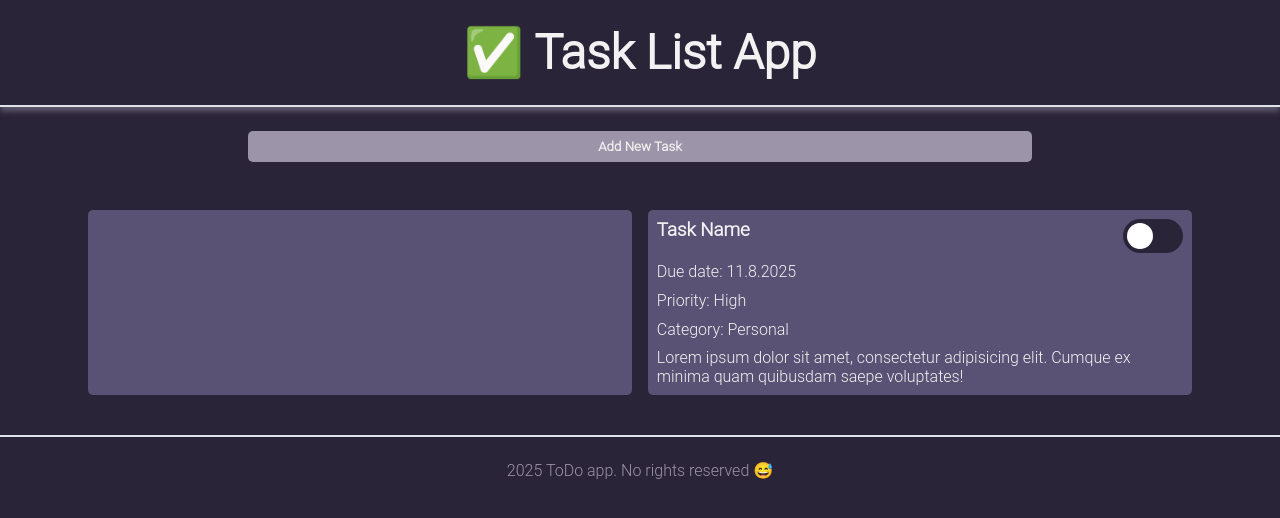
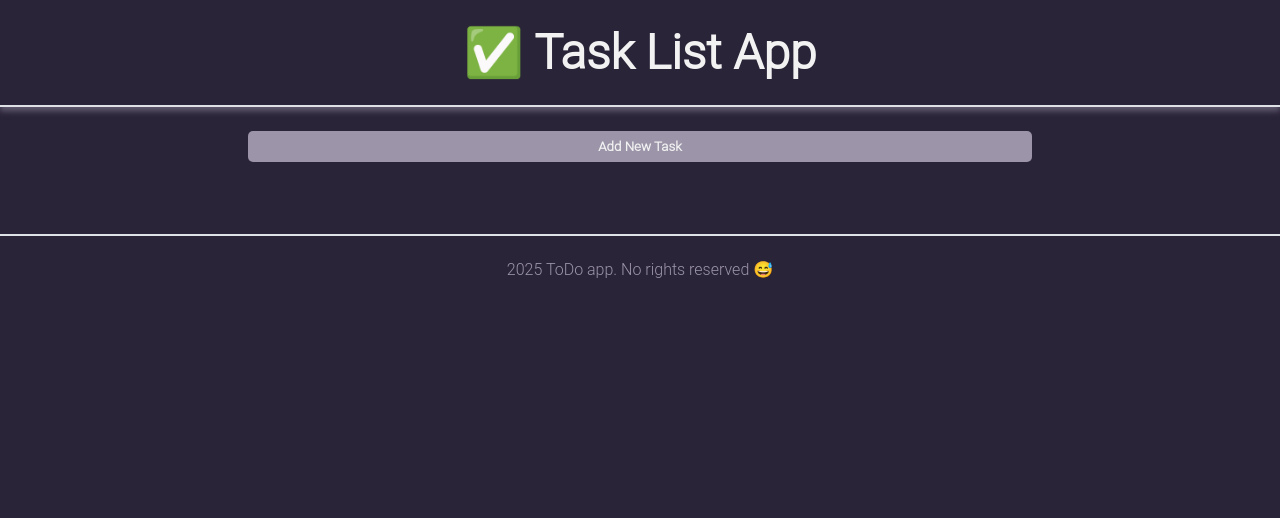
Before and after one commit to giiser/my-todo-list-mini-app, a React (Vite) app: page / in a window 1280 px wide. Shown: the top 518 px of the page. Built offline with nearby package versions, Linux system fonts and the light colour scheme.

Commit message:
Task component now renders task from task object. Task list renders tasks. Delete task works

```diff
--- a/src/App.jsx
+++ b/src/App.jsx
@@ -31,7 +31,7 @@ const App = () => {
     const deleteTask = (id) => {
         const confirmDelete = window.confirm("Are you sure you want to delete this task?");
         if (confirmDelete) {
-            setTasks(tasks.filter((task) => task.id !== id));
+            setTasks(tasks.filter(task => task.id !== id));
         }
     }
 
--- a/src/components/Task.jsx
+++ b/src/components/Task.jsx
@@ -1,7 +1,19 @@
-const Task = () => {
+import Headline from "../atoms/Headline.jsx";
+import Switch from "../atoms/Switch.jsx";
+import Button from "../atoms/Button.jsx";
+
+const Task = ({task, deleteTask}) => {
     return (
-        <li tabIndex="0" className="task-item">
-
+        <li key={task.id} tabIndex="0" className="task-item">
+            <div className='task-header'>
+                <Headline level={3} value={task.name}/>
+                <Switch />
+            </div>
+            <p><strong>Due date:</strong> {task.dueDate}</p>
+            <p><strong>Priority:</strong> {task.priority}</p>
+            <p><strong>Category:</strong> {task.category}</p>
+            <p>{task.description}</p>
+            <Button classes={'btn btn-cancel'} buttonLabel={'Delete Task'} onClick={()=>deleteTask(task.id)} />
         </li>
     );
 }
--- a/src/components/TaskList.jsx
+++ b/src/components/TaskList.jsx
@@ -1,5 +1,3 @@
-import Headline from "../atoms/Headline.jsx";
-import Switch from "../atoms/Switch.jsx";
 import Task from "./Task.jsx";
 
 const TaskList = ({tasks, deleteTask}) => {
@@ -7,18 +5,9 @@ const TaskList = ({tasks, deleteTask}) => {
         <>
             <ul className="task-list">
 
-                <Task />
-                <li tabIndex="0" className="task-item">
-                    <div className='task-header'>
-                        <Headline level={3} value="Task Name"/>
-                        <Switch />
-
-                    </div>
-                    <p>Due date: {new Date().toLocaleDateString('et')}</p>
-                    <p>Priority: High</p>
-                    <p> Category: Personal</p>
-                    <p>Lorem ipsum dolor sit amet, consectetur adipisicing elit. Cumque ex minima quam quibusdam saepe voluptates!</p>
-                </li>
+                {tasks.map((task) => (
+                    <Task key={task.id} task={task} deleteTask={deleteTask} />
+                ))}
             </ul>
         </>
     );
```
